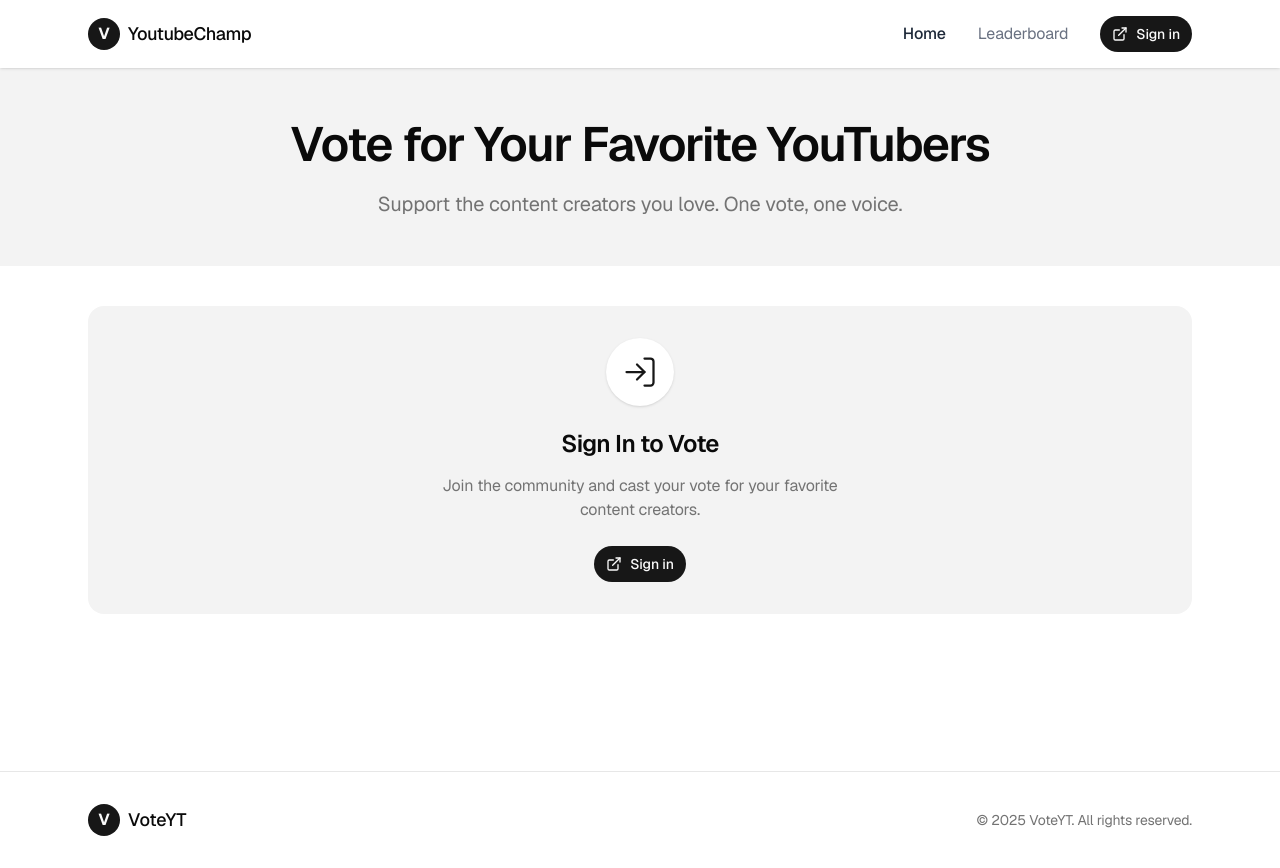
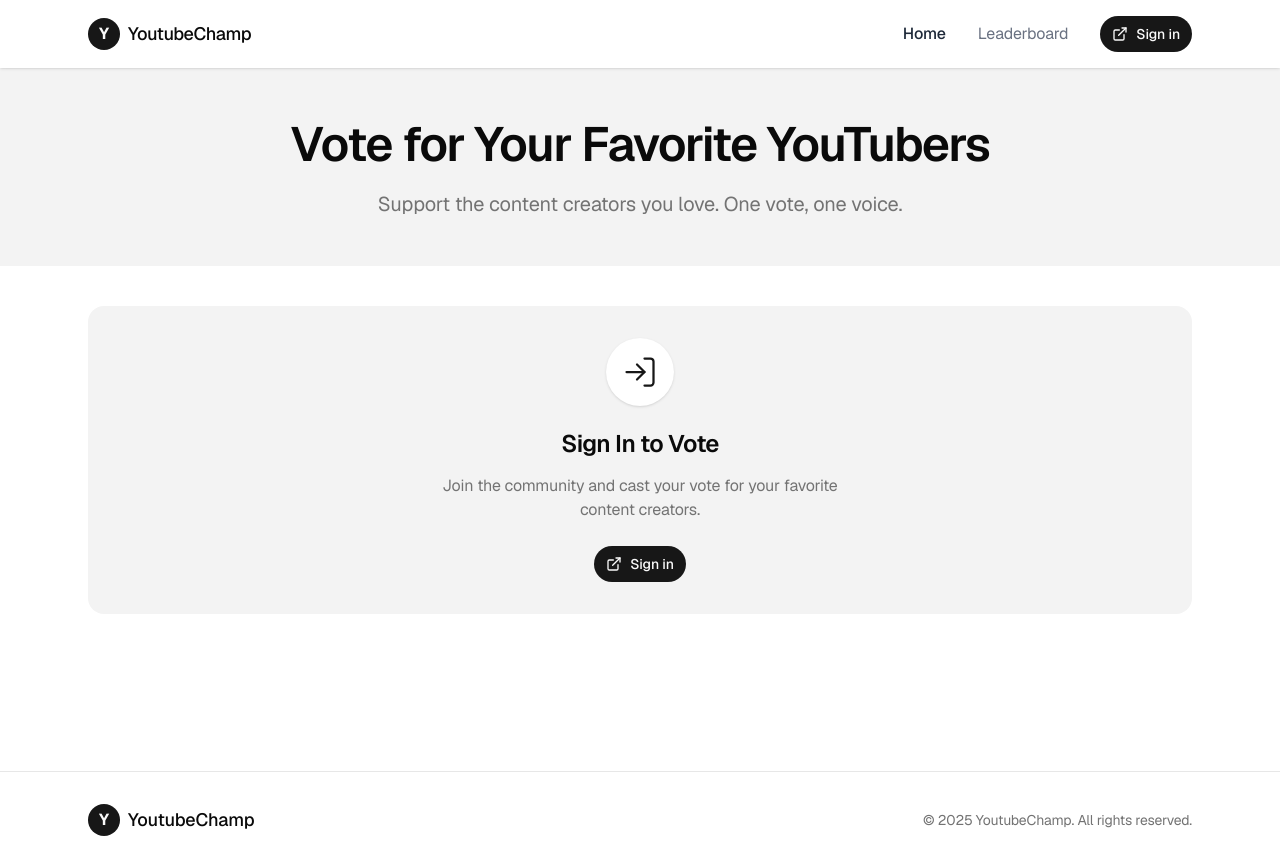
Before and after one commit to Gankhulug02/vote, a Next.js app: page / in a window 1280 px wide. Built offline with nearby package versions, Linux system fonts and the light colour scheme; no server answers; the database is empty.

Commit message:
Update project branding from "VoteYT" to "YoutubeChamp" across various components and pages, ensuring consistent metadata and footer/header updates.

```diff
--- a/app/admin/add/page.tsx
+++ b/app/admin/add/page.tsx
@@ -8,7 +8,7 @@ const ADMIN_EMAILS = ["huluguu0202@gmail.com"]; // Replace with actual admin ema
 
 export const metadata = {
   title: "Add YouTuber - Admin Dashboard",
-  description: "Add a new YouTuber to the VoteYT platform",
+  description: "Add a new YouTuber to the YoutubeChamp platform",
 };
 
 export default async function AddYouTuber() {
--- a/app/admin/edit/[id]/page.tsx
+++ b/app/admin/edit/[id]/page.tsx
@@ -9,7 +9,7 @@ const ADMIN_EMAILS = ["huluguu0202@gmail.com"]; // Replace with actual admin ema
 
 export const metadata = {
   title: "Edit YouTuber - Admin Dashboard",
-  description: "Edit a YouTuber on the VoteYT platform",
+  description: "Edit a YouTuber on the YoutubeChamp platform",
 };
 
 export default async function EditYouTuber({
--- a/app/admin/page.tsx
+++ b/app/admin/page.tsx
@@ -8,8 +8,9 @@ import { Button } from "@/components/ui/button";
 import { Tabs, TabsContent, TabsList, TabsTrigger } from "@/components/ui/tabs";
 
 export const metadata = {
-  title: "Admin Dashboard - VoteYT",
-  description: "Admin dashboard for managing YouTubers and users on VoteYT",
+  title: "Admin Dashboard - YoutubeChamp",
+  description:
+    "Admin dashboard for managing YouTubers and users on YoutubeChamp",
 };
 
 export default async function AdminPage() {
--- a/app/leaderboard/page.tsx
+++ b/app/leaderboard/page.tsx
@@ -4,8 +4,8 @@ import { LeaderboardTopThree } from "@/components/LeaderboardTopThree";
 import { LeaderboardTable } from "@/components/LeaderboardTable";
 
 export const metadata = {
-  title: "Leaderboard - VoteYT",
-  description: "See who's leading the competition right now on VoteYT",
+  title: "Leaderboard - YoutubeChamp",
+  description: "See who's leading the competition right now on YoutubeChamp",
 };
 
 export default async function Leaderboard() {
--- a/app/my-votes/page.tsx
+++ b/app/my-votes/page.tsx
@@ -7,8 +7,8 @@ import { VotedYouTuberCard } from "@/components/VotedYouTuberCard";
 import { Button } from "@/components/ui/button";
 
 export const metadata = {
-  title: "My Votes - VoteYT",
-  description: "See content creators you've supported on VoteYT",
+  title: "My Votes - YoutubeChamp",
+  description: "See content creators you've supported on YoutubeChamp",
 };
 
 export default async function MyVotes() {
--- a/components/Footer.tsx
+++ b/components/Footer.tsx
@@ -4,13 +4,13 @@ export function Footer() {
       <div className="max-w-6xl mx-auto px-4 sm:px-6 flex flex-col md:flex-row justify-between items-center">
         <div className="flex items-center mb-4 md:mb-0">
           <div className="h-8 w-8 rounded-full bg-primary flex items-center justify-center text-primary-foreground font-bold mr-2">
-            V
+            Y
           </div>
-          <span className="text-lg font-medium">VoteYT</span>
+          <span className="text-lg font-medium">YoutubeChamp</span>
         </div>
 
         <p className="text-sm text-muted-foreground">
-          © {new Date().getFullYear()} VoteYT. All rights reserved.
+          © {new Date().getFullYear()} YoutubeChamp. All rights reserved.
         </p>
       </div>
     </footer>
--- a/components/Header.tsx
+++ b/components/Header.tsx
@@ -13,7 +13,7 @@ export function Header({ session }: HeaderProps) {
         <div className="flex justify-between items-center">
           <Link href="/" className="flex items-center gap-2">
             <div className="h-8 w-8 rounded-full bg-primary flex items-center justify-center text-primary-foreground font-bold">
-              V
+              Y
             </div>
             <span className="text-lg font-medium tracking-tight">
               YoutubeChamp
```
